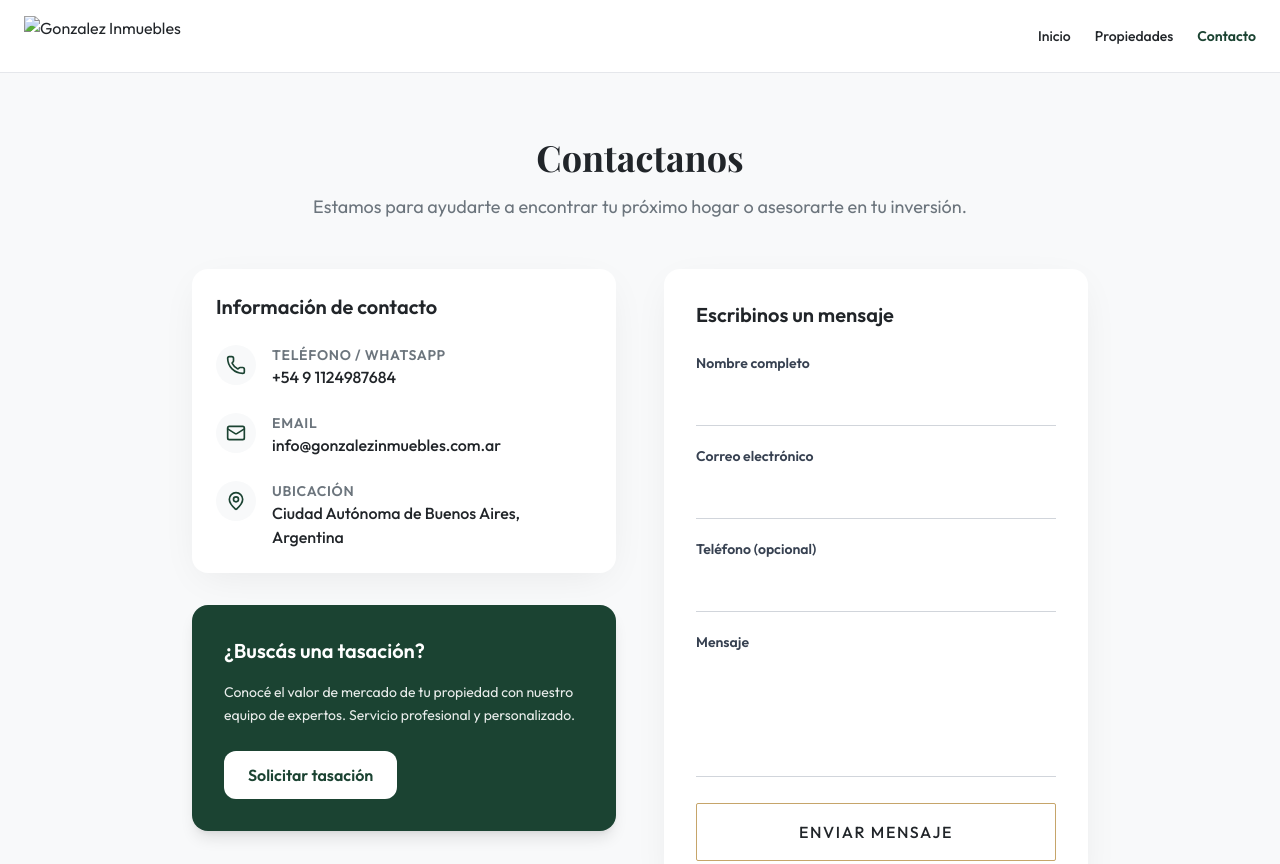
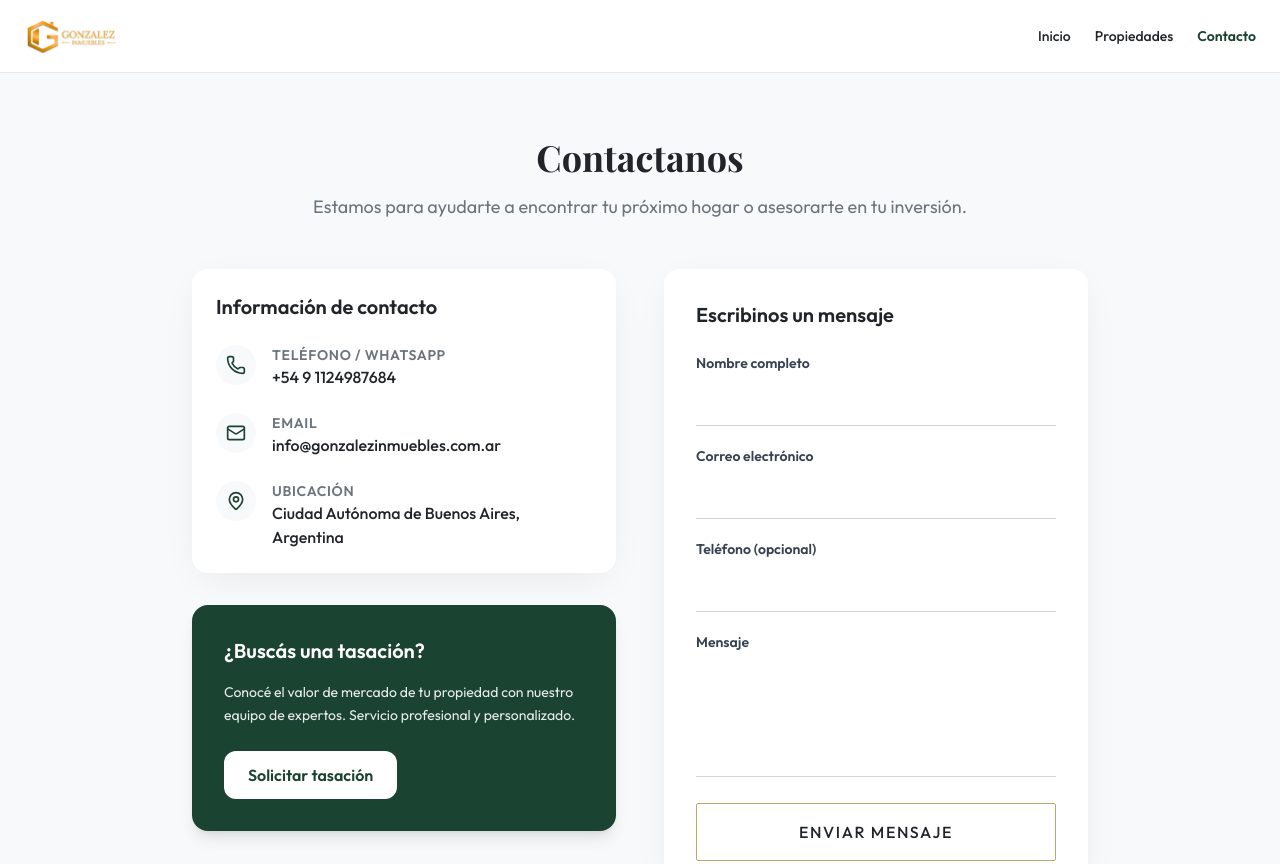
Before and after one commit to nahuegonza/gonzalez-inmuebles, a website: page pages/contacto.html in a window 1280 px wide. Shown: the top 864 px of the page. Drawn offline with nearby package versions, Linux system fonts and the light colour scheme; no server answers.

Commit message:
Fix logo image source path in contacto.html

```diff
--- a/pages/contacto.html
+++ b/pages/contacto.html
@@ -49,7 +49,7 @@
         <div class="max-w-7xl mx-auto px-6 py-4 flex justify-between items-center">
             <!-- Logo -->
     <a href="../index.html" class="flex items-center" aria-label="Gonzalez Inmuebles">
-      <img src="--/assets/logo.png" alt="Gonzalez Inmuebles" class="h-10 w-auto block" loading="eager" decoding="async" />
+      <img src="../assets/logo.png" alt="Gonzalez Inmuebles" class="h-10 w-auto block" loading="eager" decoding="async" />
     </a>
 
             <!-- Navegación -->
```
